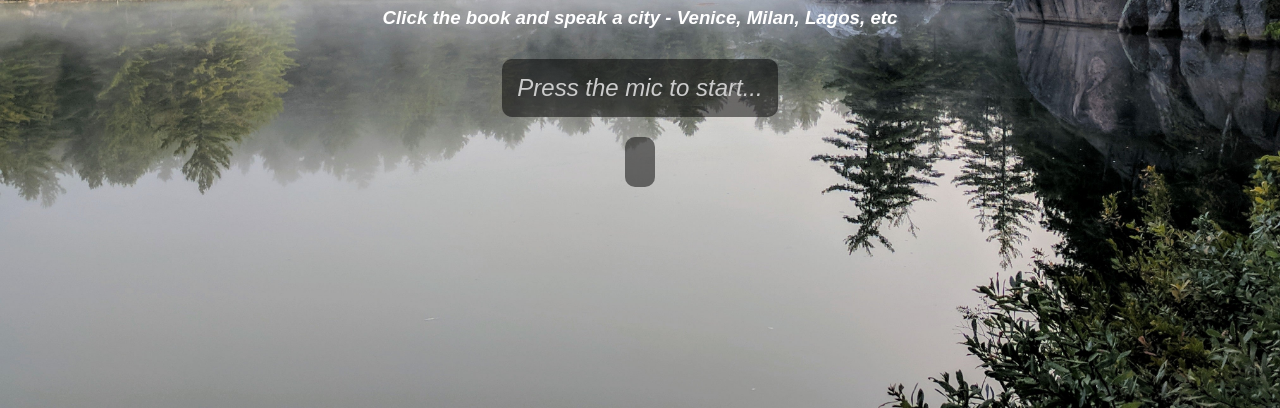
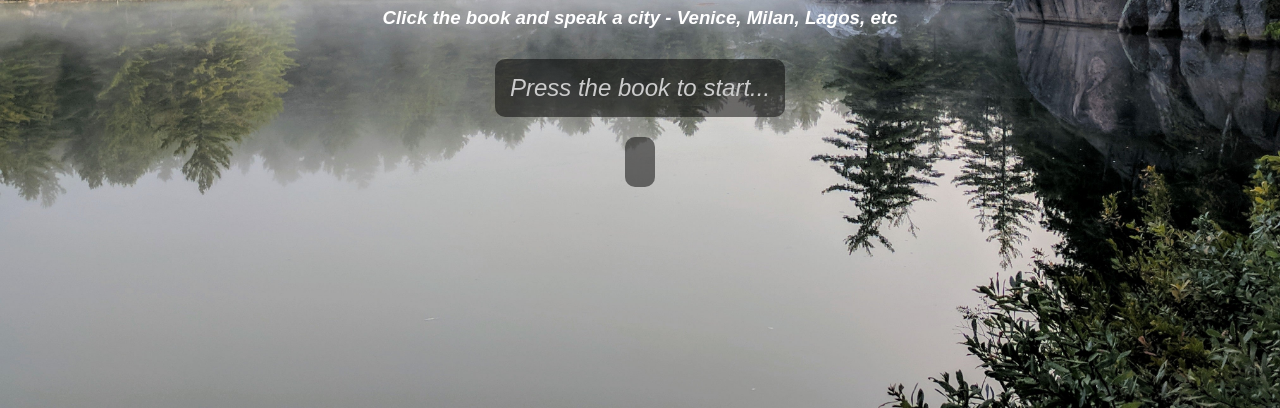
Before and after one commit to Mayorman07/PoemCaster, a plain HTML site: page index.html in a window 1280 px wide. Shown: the part 392-800 px from the top of the page. Drawn offline with Linux system fonts and the light colour scheme.

Commit message:
changed the message on the landing page

```diff
--- a/index.html
+++ b/index.html
@@ -7,7 +7,7 @@
     <link rel="stylesheet" href="style.css" />
     <title>PoemCaster</title> </head>
 <body>
-    <img id="micButton" src="img/book.png" alt="Speak" style="cursor: pointer;"/> <h2>PoemCaster 🎙️</h2> <h3><i>Click the book and speak a city - Venice, Milan, Lagos, etc</i></h3> <div id="status" class="msg">Press the mic to start...</div>
+    <img id="micButton" src="img/book.png" alt="Speak" style="cursor: pointer;"/> <h2>PoemCaster 🎙️</h2> <h3><i>Click the book and speak a city - Venice, Milan, Lagos, etc</i></h3> <div id="status" class="msg">Press the book to start...</div>
 
     <div id="poemOutput" class="msg"></div>
 
```
Also changed, not shown: style.css (line endings or trailing spaces), 1 other file.
